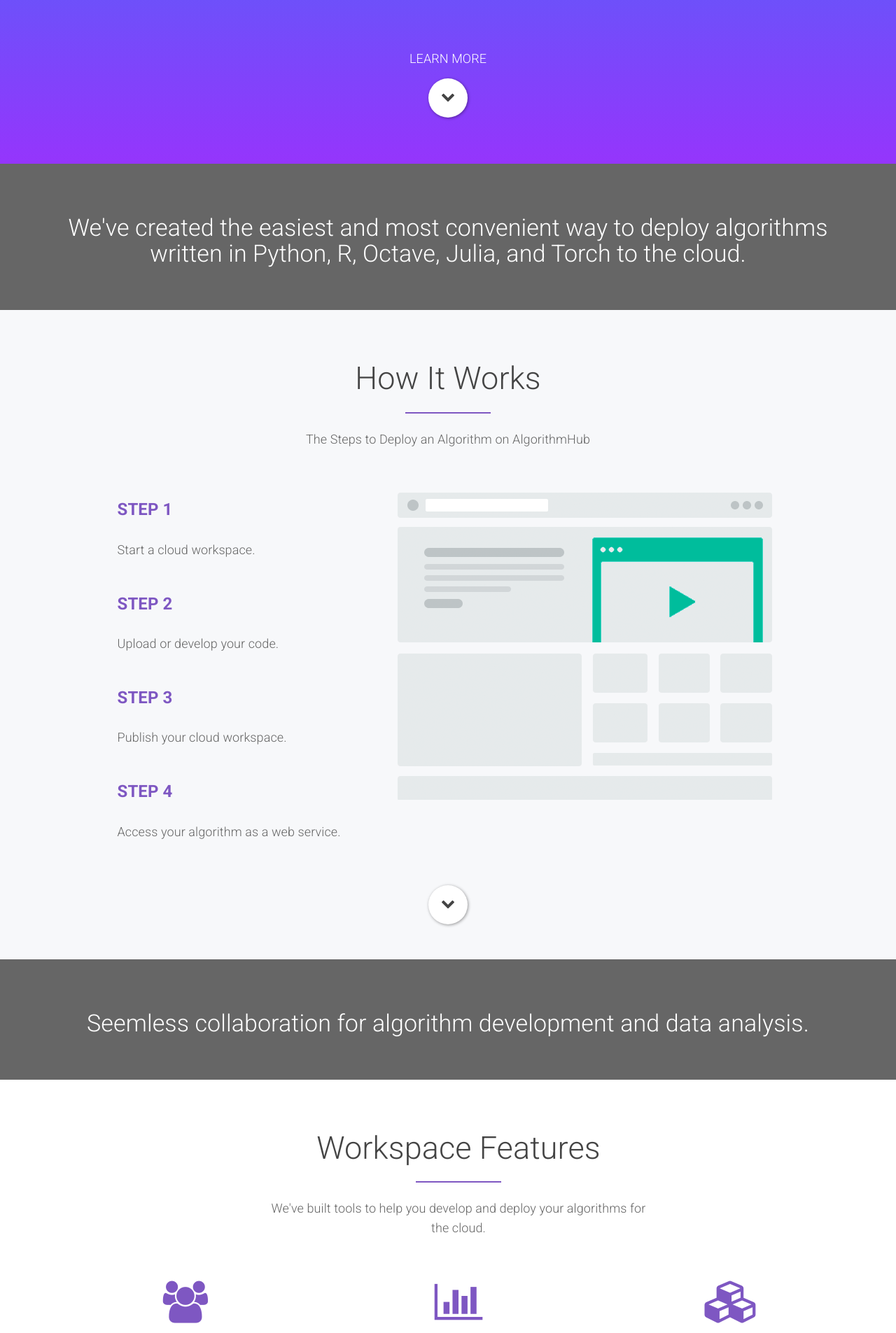
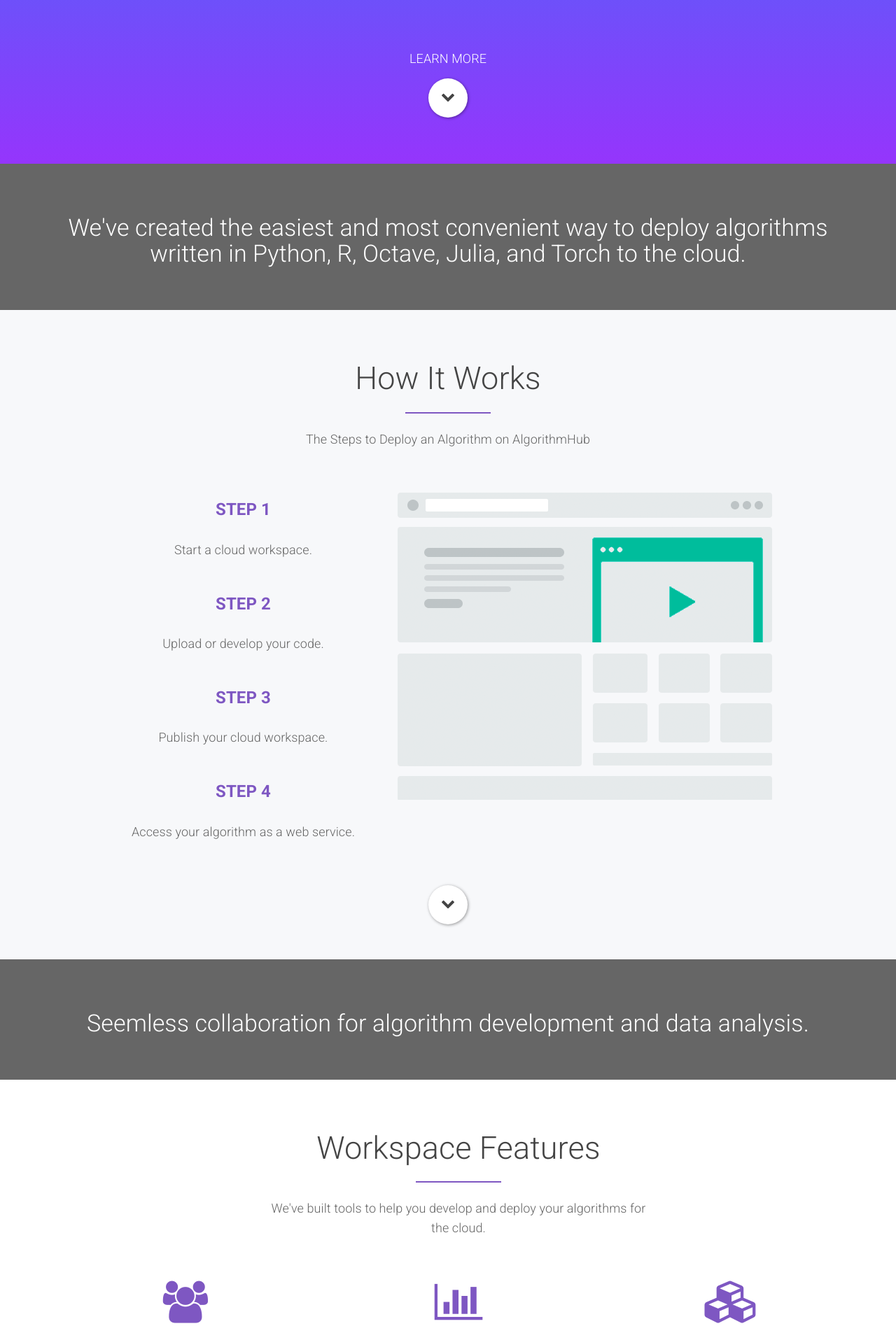
Before and after one commit to AlgorithmHub/algorithmhub.github.io, a Jekyll site: the page built from index.html, in a window 1280 px wide. Shown: the part 430-2335 px from the top of the page at 70% size. Built offline with Jekyll 4.4.1, drawn with Linux system fonts in a browser that asks for light colours; nearby versions of some CDN libraries; library files that are not in the unit come from our copies.

Commit message:
Update index.html

```diff
--- a/index.html
+++ b/index.html
@@ -54,7 +54,7 @@ layout: default
       </div><!--/ row-->
 
       <div class="row mt">
-        <div class="col-md-4 col-md-offset-1">
+        <div class="col-md-4 col-md-offset-1 text-center">
           <h4 class="theme-color">STEP 1</h4>
           <p>Start a cloud workspace.</p>
           <h4 class="theme-color mt">STEP 2</h4>
```
